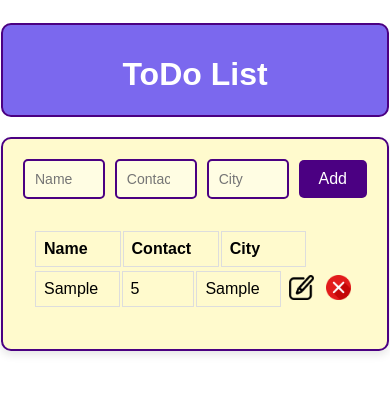
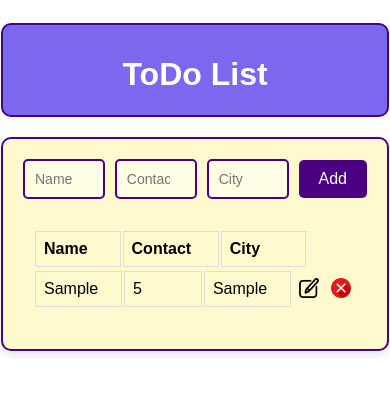
Before and after one commit to iamayush25/ToDo-List, a React (Create React App) app: page / in a window 390 px wide. Both pictures are taken after typing "Sample", "5", "Sample" into the empty fields and a click on the button "Add". Shown: the top 394 px of the page. Built offline with nearby package versions, Linux system fonts and the light colour scheme.

Commit message:
Adjust Buttons

```diff
--- a/src/Components/App.css
+++ b/src/Components/App.css
@@ -89,7 +89,6 @@ body {
 
 table {
     font-family: Arial, sans-serif;
-    /* border-collapse: collapse; */
     width: 85%;
 }
 
@@ -135,18 +134,51 @@ th {
     cursor: pointer;
 }
 
-@media screen and (max-width : 400px)  {
+@media screen and (max-width : 400px) {
     .inputs input {
         width: 20px;
         font-size: 14px;
+
+    }
+
+    .Delete-button img {
+        display: inline-block;
+        height: 20px;
+        cursor: pointer;
+    }
+
+    .Edit-button img {
+        display: inline-block;
+        height: 20px;
+        cursor: pointer;
+    }
+
+    td,
+    th {
+        border: 1px solid #dddddd;
+        text-align: left;
+        padding: 8px;
+        width: 25%;
     }
 }
 
-@media screen and (max-width : 360px)  {
+@media screen and (max-width : 360px) {
     .inputs input {
         width: 20px;
         font-size: 12px;
         padding: 5px;
 
     }
+
+    .Delete-button img {
+        display: inline-block;
+        height: 20px;
+        cursor: pointer;
+    }
+
+    .Edit-button img {
+        display: inline-block;
+        height: 20px;
+        cursor: pointer;
+    }
 }
```
